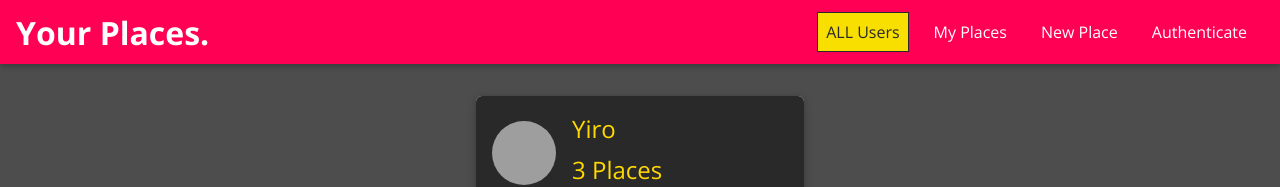
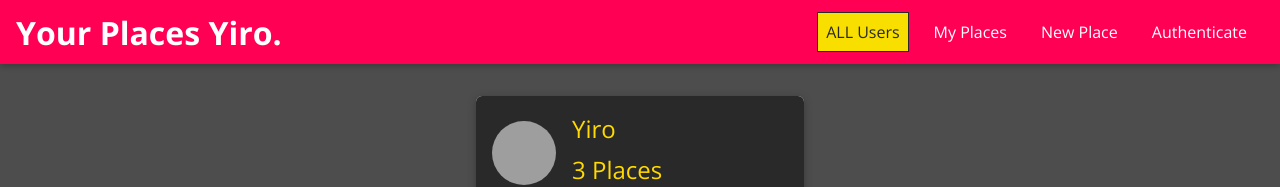
Before and after one commit to YiroYi/myTodoReview, a React (Create React App) app: page / in a window 1280 px wide. Shown: the top 187 px of the page. Built offline with nearby package versions, Linux system fonts and the light colour scheme; grey boxes are pictures that could not be loaded.

Commit message:
Testing hard reset

```diff
--- a/src/shared/components/Navigation/MainNavigation.js
+++ b/src/shared/components/Navigation/MainNavigation.js
@@ -35,7 +35,7 @@ const MainNavigation = props => {
       </button>
       <h1 className="main-navigation__title">
         <Link to="/">
-          Your Places.
+          Your Places Yiro.
         </Link>
       </h1>
       <nav className="main-navigation__header-nav">
```
